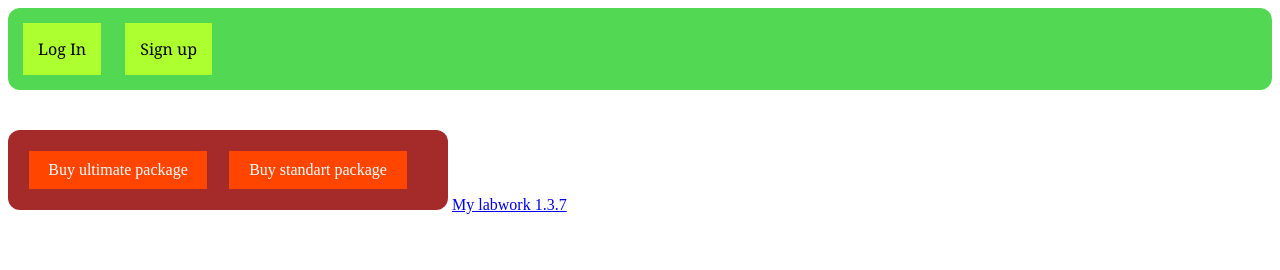
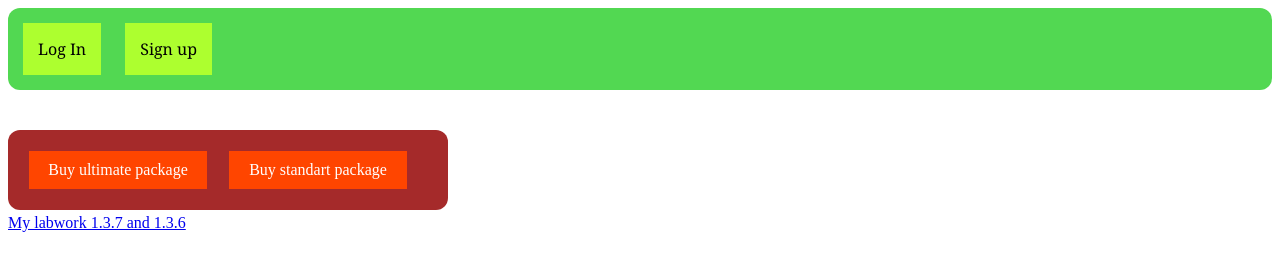
Before and after one commit to benonybellamy/Benony, a plain HTML site: page index.html in a window 1280 px wide. Drawn offline with Linux system fonts and the light colour scheme.

Commit message:
add link

```diff
--- a/index.html
+++ b/index.html
@@ -13,6 +13,8 @@
     <div class="subscription-button">Buy standart package</div>
     <div class="clear"></div>
   </div>
-  <a href="Lab1.3.7.html">My labwork 1.3.7</a>
+  <div>
+  <a href="Lab1.3.7.html">My labwork 1.3.7 and 1.3.6</a>
+</div>
 </body>
 </html>
```
